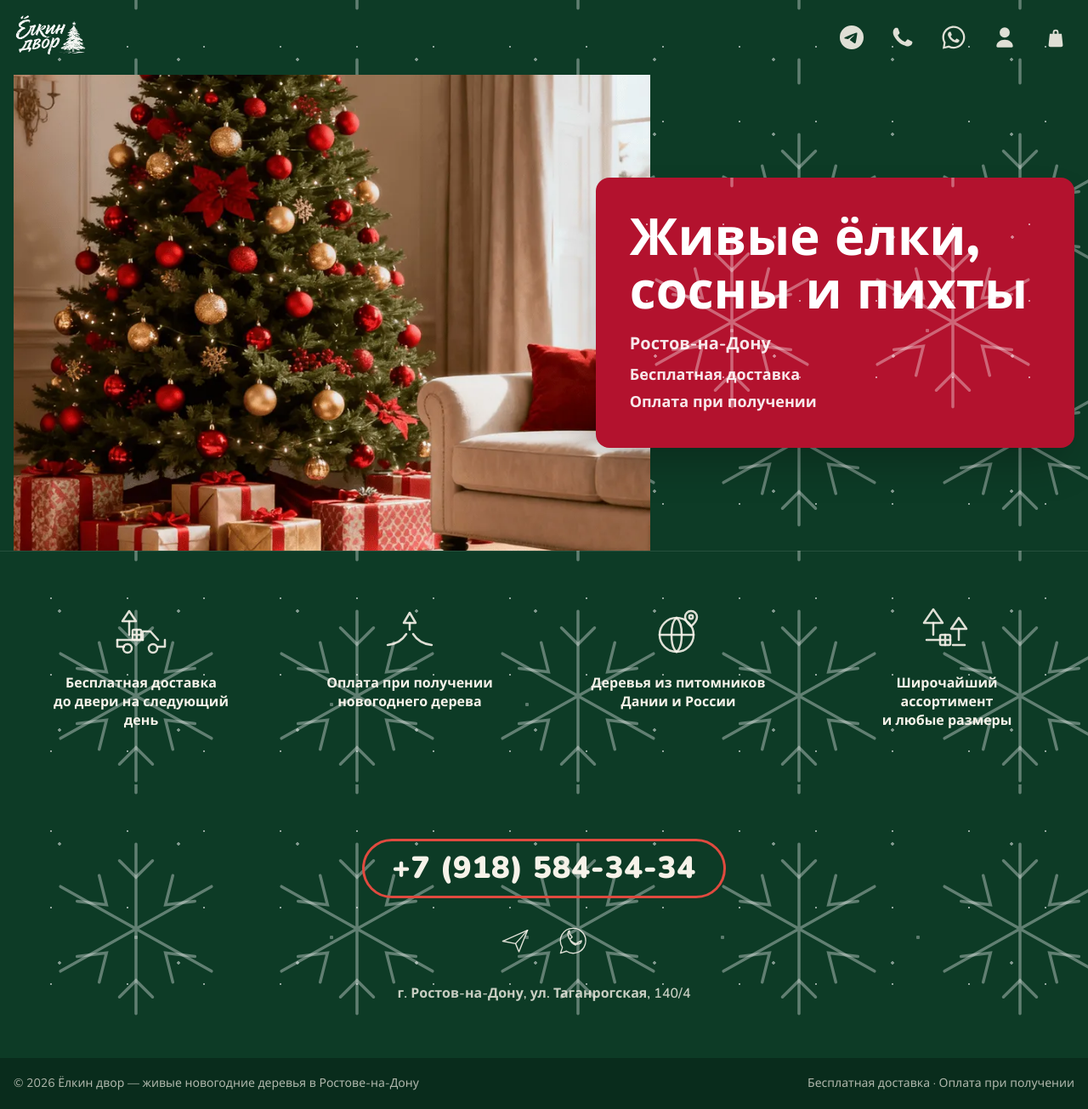
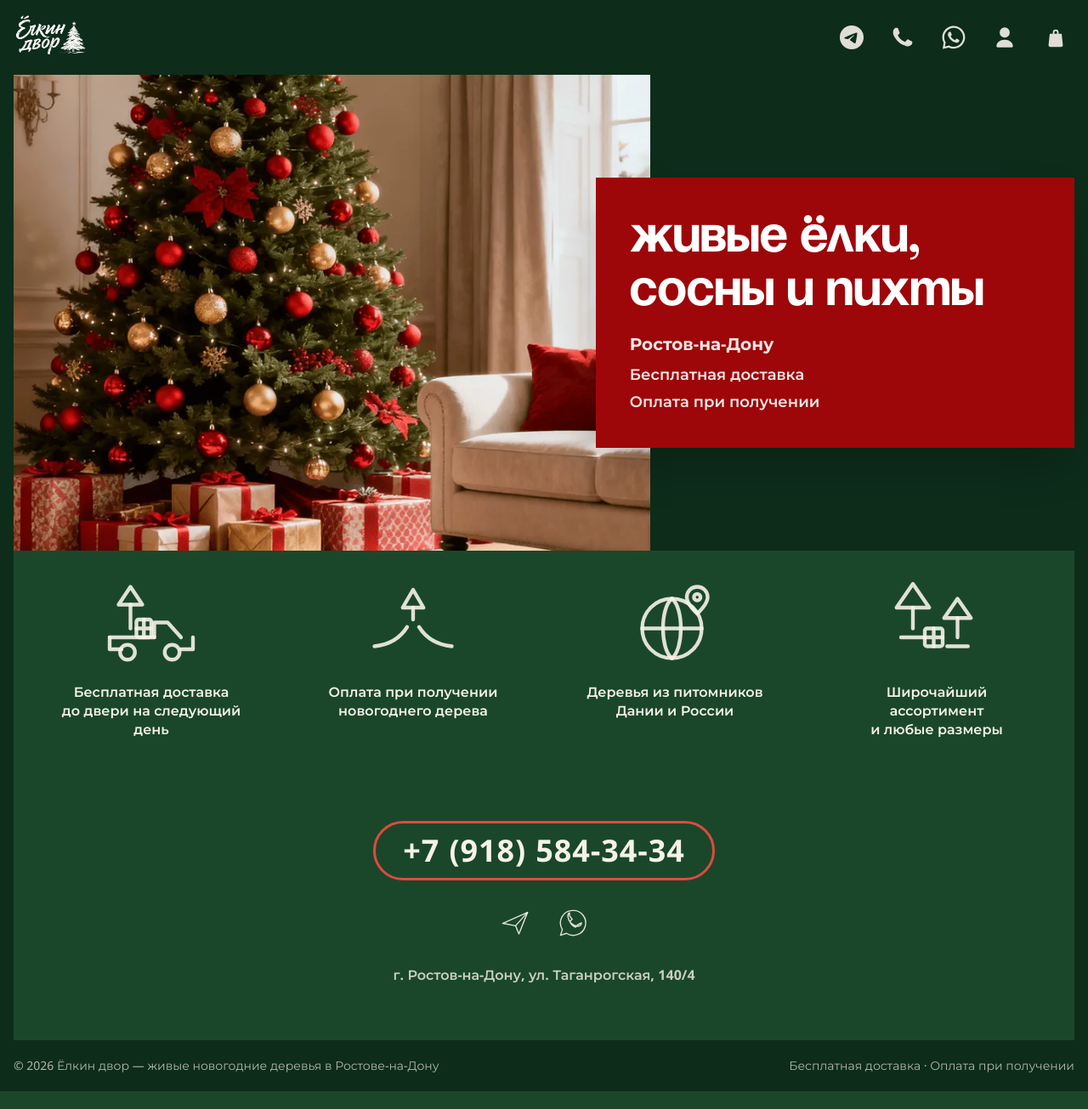
Before and after one commit to Alexej-Mich61/elkin_dvor, a Django app: page / in a window 1280 px wide. Shown: the whole page at 85% size. After the commit the page ends 1284 px from the top, so only its background shows below. Run offline with Django 5.2, Linux system fonts and the light colour scheme; data that the repository does not hold is empty; some libraries are stand-ins or nearby versions.

Commit message:
Оформление: редизайн главной страницы — корневой контейнер, палитра, шрифты
- Корневой контейнер bg-pine-deep (#0d2c1a) на всю ширину и высоту, шапка
  и футер в том же цвете
- Hero: фон секции прозрачный, баннер bg-wine (#9D0709) непрозрачный
  с прямыми углами
- Секции-вкладки с отступами mx-4 от краёв: преимущества и контакты
  bg-moss (#1A472A), каталог и популярные дополнения bg-sage (#E8ECE4)
- Декоративный снег (bg-snow) убран везде, класс удалён
- Прямые углы у изображений товаров; карточки каруселей w-52/w-56;
  иконки преимуществ w-28 / 2xl:w-48
- Шрифты self-hosted (static/fonts/, @font-face в styles.css): Montserrat
  основной, Soyuz Grotesk для заголовков (font-soyuz), Marck Script
  зарезервирован; Nunito и Google Fonts ссылка удалены

```diff
--- a/templates/base.html
+++ b/templates/base.html
@@ -17,10 +17,8 @@
 
     <link rel="icon" href="{% static 'favicon.ico' %}" type="image/x-icon">
 
-    <!-- Шрифт Nunito — округлый начертание близко к фирменному стилю магазина -->
-    <link rel="preconnect" href="https://fonts.googleapis.com">
-    <link rel="preconnect" href="https://fonts.gstatic.com" crossorigin>
-    <link href="https://fonts.googleapis.com/css2?family=Nunito:wght@400;600;700;800;900&display=swap" rel="stylesheet">
+    <!-- Шрифты: Montserrat (основной), Soyuz Grotesk (заголовки), Marck Script
+         — self-hosted, объявлены в styles.css через @font-face -->
 
     <!-- Tailwind CSS -->
     {% tailwind_css %}
--- a/templates/home.html
+++ b/templates/home.html
@@ -2,14 +2,18 @@
 {% load static %}
 
 {% block content %}
-    <!-- 1. Баннер: предложение + фото ёлки -->
-    <section class="bg-pine text-cream bg-snow">
-        <div class="container mx-auto px-4">
+    <!-- Корневой контейнер главной: фон #0d2c1a на всю ширину и высоту,
+         все секции внутри с одинаковым боковым отступом px-4 -->
+    <div class="min-h-screen w-full bg-pine-deep">
+        <!-- 1. Баннер: фон секции прозрачный (виден корневой контейнер),
+               баннер #9D0709 непрозрачный, прямые углы -->
+        <section class="text-cream">
+            <div class="px-4">
                 <div class="grid lg:grid-cols-5 lg:items-center">
                     <!-- Текстовый блок: на мобильном первым, на десктопе справа -->
                     <div class="relative z-10 order-1 py-10 lg:order-2 lg:col-span-2 lg:py-16 lg:pl-8">
-                    <div class="rounded-2xl bg-crimson px-6 py-8 text-white bg-snow shadow-2xl sm:px-10 sm:py-10 lg:-ml-24">
-                        <h1 class="text-4xl font-black leading-[1.05] sm:text-5xl lg:text-6xl">
+                        <div class="bg-wine px-6 py-8 text-white shadow-2xl sm:px-10 sm:py-10 lg:-ml-24">
+                            <h1 class="font-soyuz text-4xl font-black leading-[1.05] sm:text-5xl lg:text-6xl">
                                 Живые ёлки, сосны и&nbsp;пихты
                             </h1>
                             <p class="mt-4 text-lg font-bold text-white/90 sm:text-xl">Ростов-на-Дону</p>
@@ -31,30 +35,31 @@
             </div>
         </section>
 
-    <!-- 2. Преимущества -->
-    <section class="border-t border-white/10 bg-pine text-cream bg-snow" aria-label="Преимущества">
-        <div class="container mx-auto px-4 py-12 sm:py-16">
-            <div class="grid grid-cols-2 gap-x-4 gap-y-10 lg:grid-cols-4">
-                <div class="flex flex-col items-center gap-4 text-center">
-                    {% include 'includes/icon.html' with icon='truck' class_name='w-14 h-14 sm:w-16 sm:h-16 text-cream/90' %}
+        <!-- 2. Преимущества: фон как у подвала (#1A472A), секция с отступами
+               от краёв экрана как hero-баннер, компактные отступы, крупные иконки -->
+        <section class="mx-4 bg-moss text-cream" aria-label="Преимущества">
+            <div class="px-4 py-6 sm:py-8">
+                <div class="grid grid-cols-2 gap-x-4 gap-y-8 lg:grid-cols-4">
+                    <div class="flex flex-col items-center gap-3 text-center">
+                        {% include 'includes/icon.html' with icon='truck' class_name='w-28 h-28 2xl:w-48 2xl:h-48 text-cream/90' %}
                         <p class="max-w-[220px] text-sm font-semibold leading-snug sm:text-base">
                             Бесплатная доставка<br>до двери на следующий день
                         </p>
                     </div>
-                <div class="flex flex-col items-center gap-4 text-center">
-                    {% include 'includes/icon.html' with icon='payment' class_name='w-14 h-14 sm:w-16 sm:h-16 text-cream/90' %}
+                    <div class="flex flex-col items-center gap-3 text-center">
+                        {% include 'includes/icon.html' with icon='payment' class_name='w-28 h-28 2xl:w-48 2xl:h-48 text-cream/90' %}
                         <p class="max-w-[220px] text-sm font-semibold leading-snug sm:text-base">
                             Оплата при получении<br>новогоднего дерева
                         </p>
                     </div>
-                <div class="flex flex-col items-center gap-4 text-center">
-                    {% include 'includes/icon.html' with icon='globe' class_name='w-14 h-14 sm:w-16 sm:h-16 text-cream/90' %}
+                    <div class="flex flex-col items-center gap-3 text-center">
+                        {% include 'includes/icon.html' with icon='globe' class_name='w-28 h-28 2xl:w-48 2xl:h-48 text-cream/90' %}
                         <p class="max-w-[220px] text-sm font-semibold leading-snug sm:text-base">
                             Деревья из питомников<br>Дании и России
                         </p>
                     </div>
-                <div class="flex flex-col items-center gap-4 text-center">
-                    {% include 'includes/icon.html' with icon='trees' class_name='w-14 h-14 sm:w-16 sm:h-16 text-cream/90' %}
+                    <div class="flex flex-col items-center gap-3 text-center">
+                        {% include 'includes/icon.html' with icon='trees' class_name='w-28 h-28 2xl:w-48 2xl:h-48 text-cream/90' %}
                         <p class="max-w-[220px] text-sm font-semibold leading-snug sm:text-base">
                             Широчайший ассортимент<br>и любые размеры
                         </p>
@@ -66,11 +71,11 @@
         <!-- 3. Каталог: вкладки категорий (Alpine) + карусель товаров активной категории.
                Без JS все панели видны подряд — контент остаётся доступным. -->
         {% if tree_categories %}
-        <section id="catalog" class="bg-base-100"
+            <section id="catalog" class="mx-4 bg-sage"
                      x-data="{ activeTab: '{{ tree_categories.0.slug }}' }">
-            <div class="container mx-auto px-4 pt-14">
+                <div class="px-4 pt-14">
                     <div class="flex flex-wrap items-center justify-center gap-2 pb-4 md:gap-6">
-                    <div class="flex flex-wrap justify-center gap-x-8 gap-y-2 text-3xl font-black sm:text-4xl"
+                        <div class="font-soyuz flex flex-wrap justify-center gap-x-8 gap-y-2 text-3xl font-black sm:text-4xl"
                              role="tablist" aria-label="Категории каталога">
                             {% for category in tree_categories %}
                                 <button type="button" role="tab" id="tab-{{ category.slug }}"
@@ -119,10 +124,10 @@
 
         <!-- 4. Популярные дополнения (подставки, украшения и т.п.) — тоже каруселью -->
         {% if addon_products %}
-        <section id="addons" class="border-t border-base-300/60 bg-base-100" x-data>
-            <div class="container mx-auto px-4 py-14">
+            <section id="addons" class="mx-4 bg-sage" x-data>
+                <div class="px-4 py-14">
                     <div class="flex flex-wrap items-center justify-center gap-2 md:justify-between">
-                    <h2 class="w-full text-center text-3xl font-black sm:text-4xl md:w-auto md:text-left">
+                        <h2 class="font-soyuz w-full text-center text-3xl font-black sm:text-4xl md:w-auto md:text-left">
                             популярные дополнения
                         </h2>
                         <div class="hidden gap-2 md:flex" x-cloak>
@@ -148,9 +153,9 @@
             </section>
         {% endif %}
 
-    <!-- 5. Контакты -->
-    <section id="contacts" class="scroll-mt-24 bg-pine text-cream bg-snow">
-        <div class="container mx-auto flex flex-col items-center gap-8 px-4 py-16 text-center">
+        <!-- 5. Контакты: фон как у преимуществ (#1A472A), отступы от краёв -->
+        <section id="contacts" class="mx-4 scroll-mt-24 bg-moss text-cream">
+            <div class="flex flex-col items-center gap-8 px-4 py-16 text-center">
                 <a href="tel:{{ SHOP_PHONE_TEL }}"
                    class="inline-block rounded-full border-[3px] border-[#e04a3f] px-8 py-3 text-2xl font-black tracking-wide transition hover:bg-[#e04a3f]/20 sm:text-4xl">
                     {{ SHOP_PHONE_DISPLAY }}
@@ -168,4 +173,5 @@
                 <address class="text-sm font-semibold not-italic text-cream/80 sm:text-base">{{ SHOP_ADDRESS }}</address>
             </div>
         </section>
+    </div>
 {% endblock %}
--- a/templates/includes/footer.html
+++ b/templates/includes/footer.html
@@ -1,4 +1,4 @@
-<footer class="bg-pine-dark text-cream/70">
+<footer class="bg-pine-deep text-cream/70">
     <div class="container mx-auto px-4 py-5 flex flex-col items-center justify-between gap-2 text-center text-sm sm:flex-row sm:text-left">
         <p>© {% now "Y" %} {{ SHOP_NAME }} — живые новогодние деревья в Ростове-на-Дону</p>
         <p>Бесплатная доставка · Оплата при получении</p>
--- a/templates/includes/header.html
+++ b/templates/includes/header.html
@@ -3,7 +3,7 @@
      родителя, а родитель header — эта обёртка; ей родитель — body на всю
      высоту страницы. -->
 <div x-data="{ drawerOpen: false }" @keydown.escape.window="drawerOpen = false" class="sticky top-0 z-40">
-    <header class="bg-pine text-cream bg-snow">
+    <header class="bg-pine-deep text-cream">
         <div class="container mx-auto px-4 flex items-center justify-between gap-4 py-2.5 sm:py-3">
             <a href="{% url 'shop:home' %}" class="flex shrink-0 items-center" aria-label="Ёлкин двор — на главную">
                 <img src="{% static 'img/logo_elkin_dvor.png' %}" alt="Ёлкин двор" class="h-12 w-auto sm:h-16">
--- a/templates/partials/product_card.html
+++ b/templates/partials/product_card.html
@@ -1,8 +1,8 @@
 {% load shop_extras %}
-<article class="{{ card_class|default:'w-60 sm:w-64' }} shrink-0 snap-start scroll-mt-24">
+<article class="{{ card_class|default:'w-52 sm:w-56' }} shrink-0 snap-start scroll-mt-24">
     <a href="{% url 'shop:product' category_slug=product.category.slug product_slug=product.slug %}"
        class="group flex h-full flex-col">
-        <div class="overflow-hidden rounded-xl bg-white shadow-sm">
+        <div class="overflow-hidden bg-white shadow-sm">
             {% main_image product as image %}
             {% if image %}
                 <img src="{{ image.image.url }}" alt="{{ image.alt|default:product.name }}" width="480" height="600"
--- a/templates/shop/category.html
+++ b/templates/shop/category.html
@@ -4,7 +4,7 @@
 {% block meta_description %}{% if category.seo_description %}{{ category.seo_description }}{% else %}Живые {{ category.name|lower }} с бесплатной доставкой по Ростову-на-Дону. Оплата при получении.{% endif %}{% endblock %}
 
 {% block content %}
-    <div class="bg-pine text-cream bg-snow">
+    <div class="bg-pine-deep text-cream">
         <div class="container mx-auto px-4 py-10">
             <nav aria-label="Хлебные крошки" class="text-sm text-cream/70">
                 <ol class="flex flex-wrap items-center gap-2">
@@ -13,7 +13,7 @@
                     <li aria-current="page" class="font-bold text-cream">{{ category.name }}</li>
                 </ol>
             </nav>
-            <h1 class="mt-4 text-4xl font-black sm:text-5xl">{{ category.name }}</h1>
+            <h1 class="font-soyuz mt-4 text-4xl font-black sm:text-5xl">{{ category.name }}</h1>
             {% if category.description %}
                 <p class="mt-3 max-w-2xl text-cream/80">{{ category.description }}</p>
             {% endif %}
```
Also changed, not shown: AGENTS.md (+14 -4 lines), theme/static_src/src/styles.css (+36 -14 lines), static/fonts/Marck_Script-normal-400-cyrillic.woff2 (added), static/fonts/Montserrat-normal-400-cyrillic.woff2 (added), static/fonts/Soyuz_Grotesk_Bold.otf (added), theme/static/css/dist/styles.css. Lines whose indentation alone changed are shown as unchanged.
